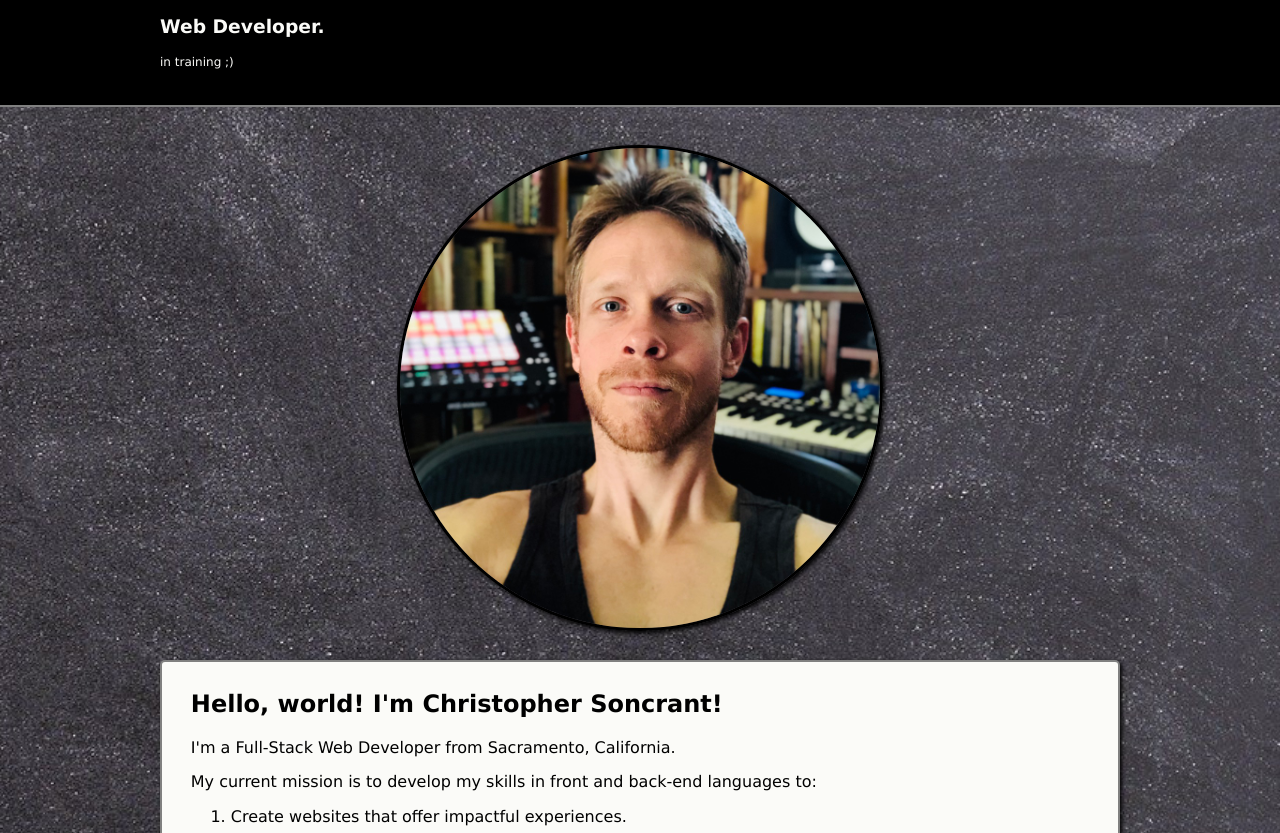
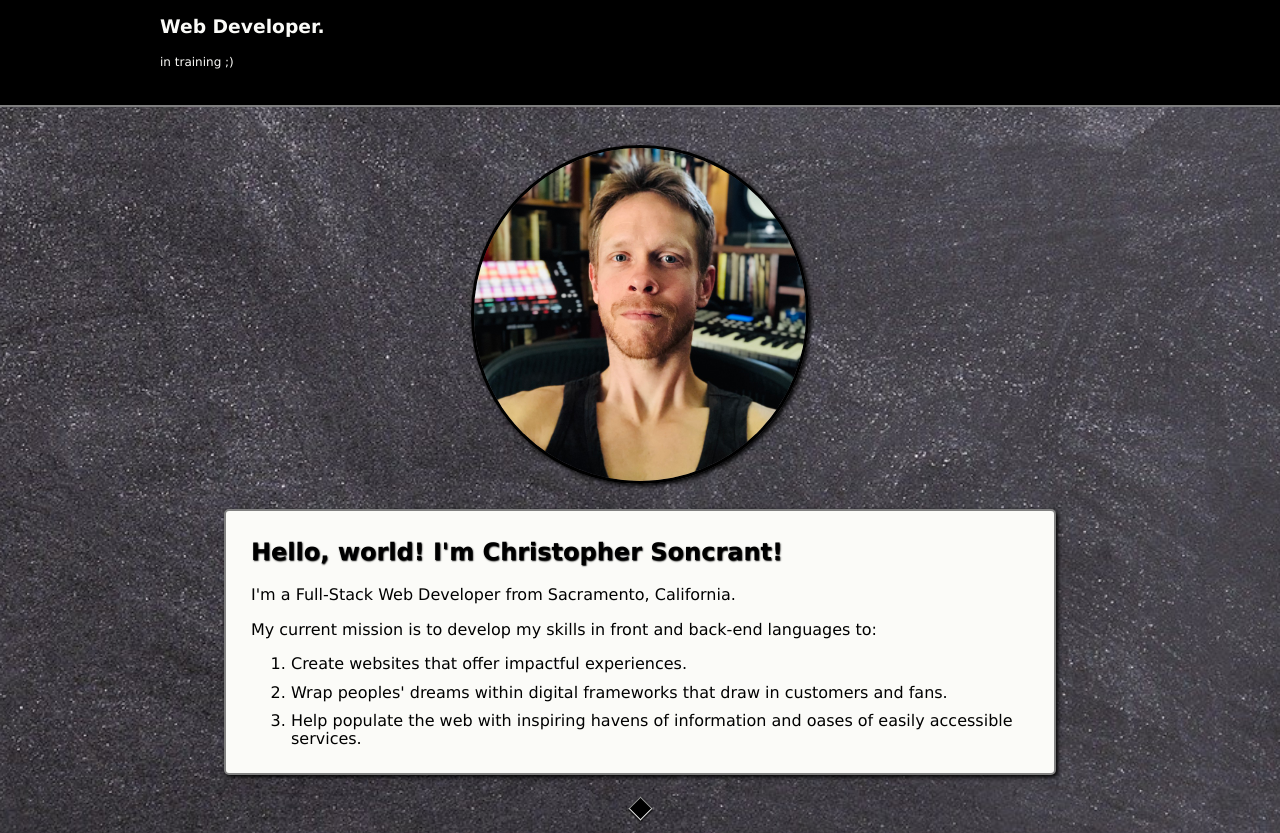
Before and after one commit to chrissoncrant/Portfolio, a plain HTML site: page index.html in a window 1280 px wide. Shown: the part 75-908 px from the top of the page. Drawn offline with nearby package versions, Linux system fonts and the light colour scheme.

Commit message:
Subtle Styling

```diff
--- a/style.css
+++ b/style.css
@@ -43,7 +43,7 @@ main, .header {
 .profile-pic {
     border: 3px solid black;
     display: block;
-    width: 50%;
+    width: 40%;
     margin: auto;
     border-radius: 50%;
     box-shadow: 2px 2px 4px #000000;
@@ -62,14 +62,18 @@ li {
     margin: 10px 0;
 }
 
-article {
+main {
     width: 65%;
     margin: auto;
 }
 
+main h2 {
+    text-shadow: 0.75px 0.75px 1.5px #000000;
+}
+
 /* Diamond Breaks */
 
-article hr {
+main hr {
     height: 15px;
     background-color: black;
     width: 15px;
```
